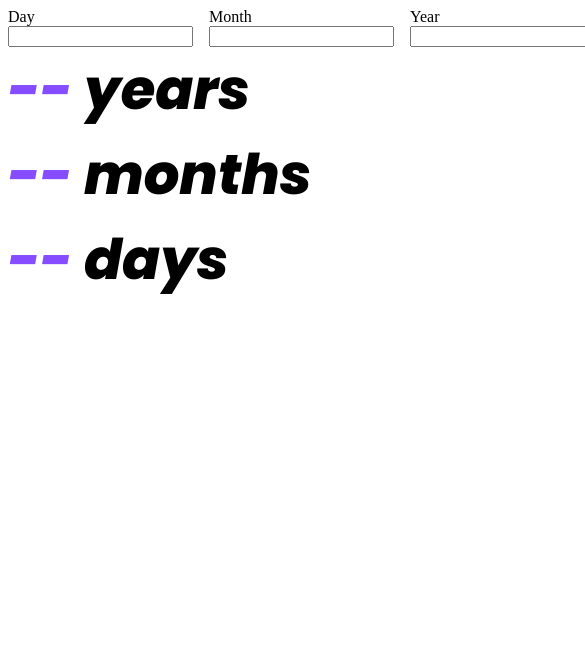
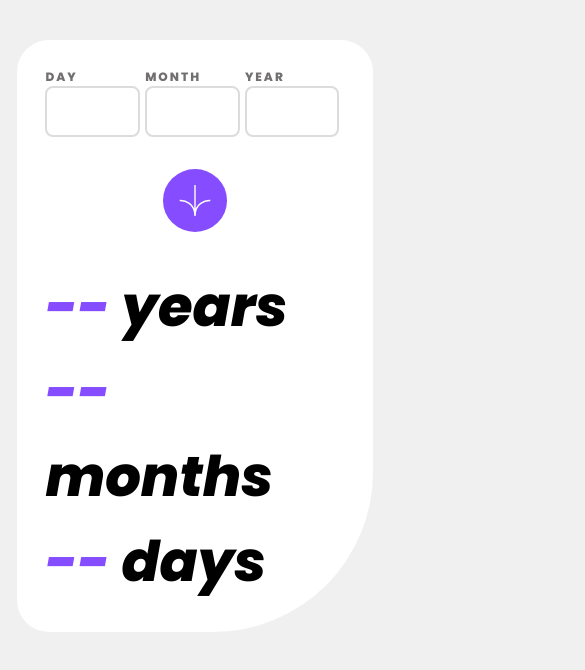
Before and after one commit to cjdemille/age-calculator, a React (Vite) app: page / in a window 390 px wide. Shown: the top 670 px of the page, 585 px wide, since content can reach past the window. Built offline with nearby package versions, Linux system fonts and the light colour scheme.

Commit message:
finish mobile styling

```diff
--- a/index.html
+++ b/index.html
@@ -5,11 +5,11 @@
     <link rel="icon" type="image/svg+xml" href="/vite.svg" />
     <meta name="viewport" content="width=device-width, initial-scale=1.0" />
 
-
     <link rel="preconnect" href="https://fonts.googleapis.com">
 <link rel="preconnect" href="https://fonts.gstatic.com" crossorigin>
 <link href="https://fonts.googleapis.com/css2?family=Poppins:ital,wght@0,100;0,200;0,300;0,400;0,500;0,600;0,700;0,800;0,900;1,100;1,200;1,300;1,400;1,500;1,600;1,700;1,800;1,900&display=swap" rel="stylesheet">
 
+<link rel="stylesheet" href="style.css">
 
     <title>Vite + React</title>
   </head>
--- /dev/null
+++ b/src/App.css
@@ -0,0 +1,18 @@
+.App{
+    border-radius: 2rem;
+    border-bottom-right-radius: 10rem;
+    padding:1.75rem;
+    background-color: #fff;
+    margin:2rem auto;
+    width:80%;
+
+}
+
+.Icon{
+    background-color: #854DFF;
+    padding:1rem;
+    border-radius: 50%;
+    width:2rem;
+    margin:2rem auto;
+    display: block;
+}
--- a/src/App.jsx
+++ b/src/App.jsx
@@ -1,6 +1,7 @@
-import { useState } from 'react'
+import { useState } from 'react';
 import BirthDateForm from './BirthDateForm'
-import AgeDisplay from './AgeDisplay'
+import AgeDisplay from './AgeDisplay';
+import './App.css';
 
 function App() {
   const [day, setDay] = useState('')
@@ -8,13 +9,14 @@ function App() {
   const [year, setYear] = useState('')
 
   return (
-    <>
+    <div className='App'>
       <BirthDateForm day={day} month={month} year={year} setDay={setDay} setMonth={setMonth} setYear={setYear} />
-      {day}
-      {month}
-      {year}
+      <div className="IconSpacer">
+
+        <img src="../assets/images/icon-arrow.svg" className="Icon"/>
+      </div>
       <AgeDisplay />
-    </>
+    </div>
   )
 }
 
--- a/src/BirthDateForm.css
+++ b/src/BirthDateForm.css
@@ -1,10 +1,28 @@
 .BirthDateForm{
     display: flex;
+    /* justify-content: space-between; */
+}
+.form__label{
+    font-family: "Poppins", sans-serif;
+    font-weight: 800;
+    font-style: normal;
+    text-transform: uppercase;
+    font-size:12px;
+    letter-spacing: 2px;
+    color:#716F6F;
+}
 
+.form__input{
+    width:70%;
+    padding:1rem;
+    border-style: solid;
+    border-radius: .5rem;
+    border-color: #DCDCDC;
 }
 
 .form__group{
     display: flex;
     flex-direction: column;
     margin-right: 1rem;
+    width:30%;
 }
--- /dev/null
+++ b/style.css
@@ -0,0 +1,6 @@
+body{
+    background-color: #F0F0F0;
+    display: flex;
+    justify-content: center;
+    align-items: center;
+}
```
